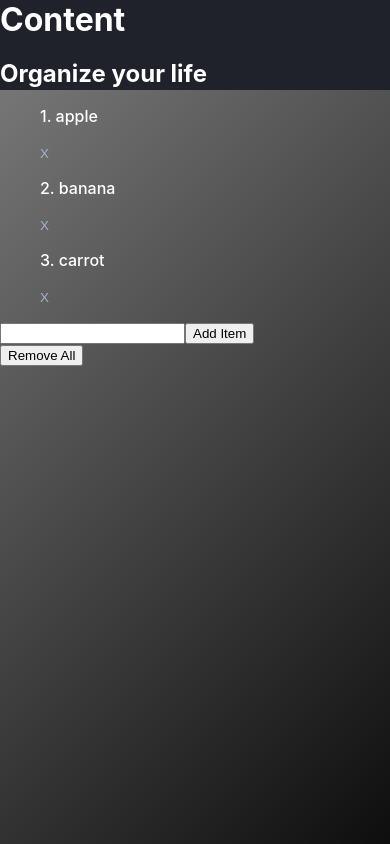
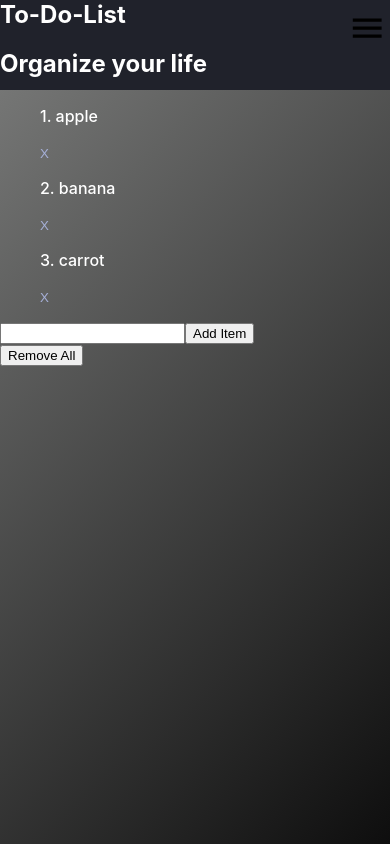
Before and after one commit to bradleyGamiMarques/TODO, a React (Create React App) app: page / in a window 390 px wide. Built offline with nearby package versions, Linux system fonts and the light colour scheme.

Commit message:
added in an assets folder and began work on the hamburger menu

```diff
--- a/src/components/Header/Header.js
+++ b/src/components/Header/Header.js
@@ -1,12 +1,21 @@
 import React, { Component } from 'react';
+import {ReactComponent as Logo} from '../../assets/icons/baseline-menu-40px.svg';
 
 class Header extends Component {
     state = {  }
+    displayAlert = () => {
+        alert('Hello there!');
+    }
     render() {
         return (
-            <header>
-                <h1 className={'headerTitle'}>Content</h1>
-                <h2>Organize your life</h2>
+            <header className={'header-flex-container'}>
+                <section className={'header-content-flex-container'}>
+                    <h1 className={'headerTitle'}>To-Do-List</h1>
+                    <h2>Organize your life</h2>
+                </section>
+                <section className={'header-hamburger-menu-flex-container'}>
+                <button onClick={()=> this.displayAlert()} className={'hamburger-menu-button'}><Logo/></button>
+                </section>
             </header>
         );
     }
--- a/src/components/Header/header.css
+++ b/src/components/Header/header.css
@@ -12,3 +12,28 @@ header{
 h1{
     margin:0;
 }
+.hamburger-menu-button{
+    align-items: center;
+    background: none;
+    border: none;
+    margin-top: 8px;
+    margin-right: 8px;
+    width: 40px;
+    height: 40px;
+}
+.hamburger-menu-button:hover{
+    cursor: pointer;
+}
+.header-flex-container{
+    display: flex;
+    flex-direction: row;
+    justify-content: space-between;
+}
+.header-content-flex-container{
+    display: flex;
+    flex-direction: column;
+}
+.header-hamburger-menu-flex-container{
+    display: flex;
+    flex-direction: row;
+}
```
Also changed, not shown: src/assets/icons/baseline-menu-40px.svg (added).
